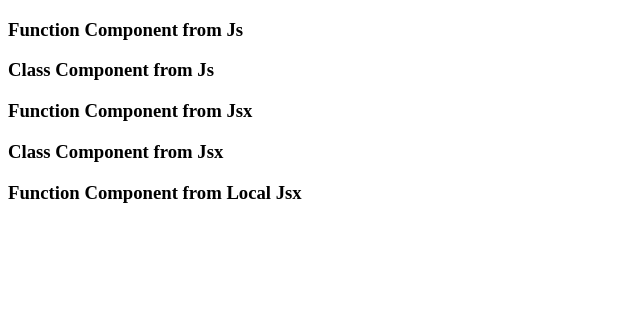
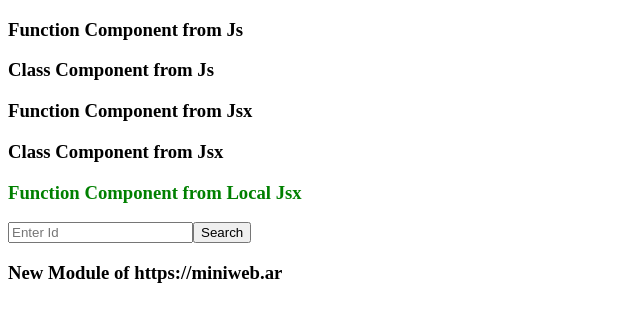
Before and after one commit to se7enwin/cinco, a React (Create React App) app: page /about in a window 1280 px wide. Shown: the top 322 px of the page, without its empty margins (0-640 px from the left). Built offline with nearby package versions, Linux system fonts and the light colour scheme.

Commit message:
Router,About,Nav,SetNav,Css?

```diff
--- a/src/App.jsx
+++ b/src/App.jsx
@@ -1,7 +1,18 @@
+import Nav from "./Component/Nav/Nav";
+import About from "./Component/About/About"
+import { Route, Routes } from 'react-router-dom';
 export default function App() {
 
     return (
+        // Main Render Tag
+        <div>
 
-        <h3>Function Component from Local Jsx </h3>
+            {/* Add first css attribute from jsx syntax */}
+            <h3 style={{ color: 'green' }}>Function Component from Local Jsx </h3>
+            <Nav />
+            <Routes>
+                <Route path='/about' element={<About />} />
+            </Routes>
+        </div>
     )
 }
--- /dev/null
+++ b/src/Component/About/About.jsx
@@ -0,0 +1,8 @@
+export default function () {
+
+    return (
+
+        <h3> New Module of https://miniweb.ar </h3>
+    )
+
+}
--- /dev/null
+++ b/src/Component/Nav/Nav.jsx
@@ -0,0 +1,13 @@
+import SetNav from "./SetNav"
+export default function Nav() {
+
+    return (
+
+        <div>
+
+            <SetNav />
+        </div>
+    )
+
+
+}
--- /dev/null
+++ b/src/Component/Nav/SetNav.jsx
@@ -0,0 +1,10 @@
+export default function SetNav() {
+
+    return (
+        <div>
+            <input type='search' placeholder='Enter Id' />
+            <button>Search</button>
+        </div>
+    )
+
+}
--- a/src/index.js
+++ b/src/index.js
@@ -1,6 +1,7 @@
 import App from './App.jsx';
 import root from 'react-dom/client';
+import { BrowserRouter } from 'react-router-dom';
 
 const tag = document.getElementById('root');
 const run = root.createRoot(tag);
-run.render(<App />);
+run.render(<BrowserRouter><App /></BrowserRouter>);
```
Also changed, not shown: 1 other file (tests, documents, lock files or other folders).
